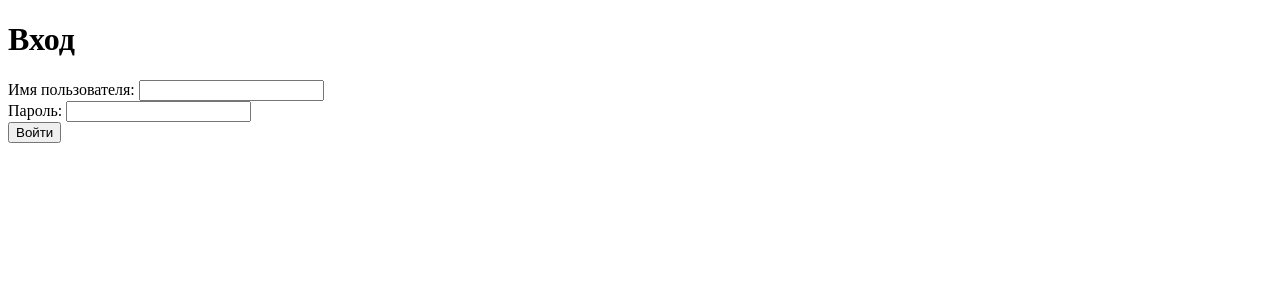
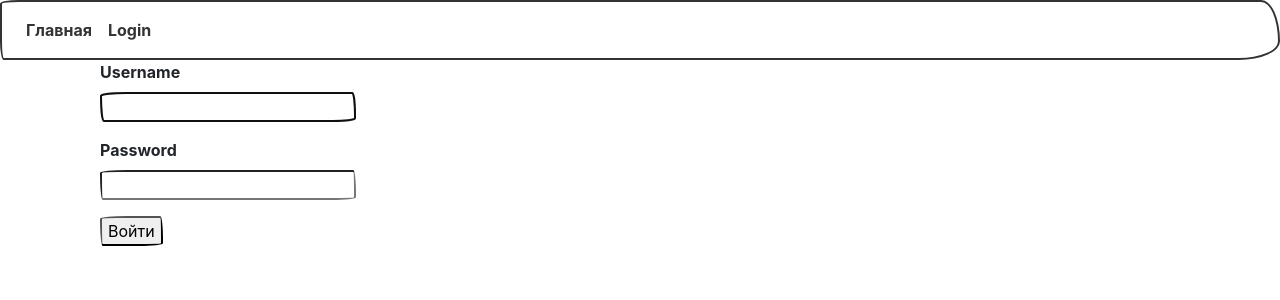
Before and after one commit to jomagsm/new_task_list, a Django app: page /accounts/login in a window 1280 px wide. Shown: the top 300 px of the page. Run offline with Django 3.2, Linux system fonts and the light colour scheme; parts of the project's set-up code (start-up, migrations or seed data) failed here and were passed over; some libraries are stand-ins or nearby versions; some web fonts are replaced.

Commit message:
Исправил форму

```diff
--- a/source/accounts/templates/registration/login.html
+++ b/source/accounts/templates/registration/login.html
@@ -1,32 +1,65 @@
-{% load staticfiles %}
-<!doctype html>
-<html lang="en">
-<head>
-    <meta charset="UTF-8">
-    <meta name="viewport"
-         content="width=device-width, user-scalable=no, initial-scale=1.0, maximum-scale=1.0, minimum-scale=1.0">
-    <meta http-equiv="X-UA-Compatible" content="ie=edge">
-    <link rel="stylesheet" href="{% static 'css/style.css' %}">
-    <title>Вход</title>
-</head>
-<body>
-<div class="container">
-    <h1>Вход</h1>
-    <form action="{% url 'login' %}" method="post" class="text-center">
-        {% csrf_token %}
-        {% if has_error %}
-            <p class="form-error">Неверное имя пользователя или пароль.</p>
-        {% endif %}
-        <div class="form-group">
-            <label for="username" class="form-label">Имя пользователя:</label>
-            <input type="text" name="username" id="username">
-        </div>
-        <div class="form-group">
-            <label for="password" class="form-label">Пароль:</label>
-            <input type="password" name="password" id="password">
-        </div>
-        <button type="submit">Войти</button>
-    </form>
+{#{% load staticfiles %}#}
+{#<!doctype html>#}
+{#<html lang="en">#}
+{#<head>#}
+{#    <meta charset="UTF-8">#}
+{#    <meta name="viewport"#}
+{#         content="width=device-width, user-scalable=no, initial-scale=1.0, maximum-scale=1.0, minimum-scale=1.0">#}
+{#    <meta http-equiv="X-UA-Compatible" content="ie=edge">#}
+{#    <link rel="stylesheet" href="{% static 'css/style.css' %}">#}
+{#    <title>Вход</title>#}
+{#</head>#}
+{#<body>#}
+{#<div class="container">#}
+{#    <h1>Вход</h1>#}
+{#    <form action="{% url 'login' %}" method="post" class="text-center">#}
+{#        {% csrf_token %}#}
+{#        {% if has_error %}#}
+{#            <p class="form-error">Неверное имя пользователя или пароль.</p>#}
+{#        {% endif %}#}
+{#        <div class="form-group">#}
+{#            <label for="username" class="form-label">Имя пользователя:</label>#}
+{#            <input type="text" name="username" id="username">#}
+{#        </div>#}
+{#        <div class="form-group">#}
+{#            <label for="password" class="form-label">Пароль:</label>#}
+{#            <input type="password" name="password" id="password">#}
+{#        </div>#}
+{#        <button type="submit">Войти</button>#}
+{#    </form>#}
+{#</div>#}
+{#</body>#}
+{#</html>#}
+
+{#{% extends 'base.html' %}#}
+{##}
+{#{% block title %}Вход{% endblock %}#}
+{##}
+{#{% block content %}#}
+{#    <h1>Вход</h1>#}
+{#    {% include 'partial/task_form.html' with form_method='post' %}#}
+{#    <button type="submit">Войти</button>#}
+{#{% endblock %}#}
+
+
+{% extends 'base.html' %}
+
+{% block title %}Вход{% endblock %}
+{% block content %}
+<div class="col-6">
+<form method="POST">
+    {% csrf_token %}
+{% for error in form.non_field_errors %}
+    <p class="error">{{ error }}</p>
+{% endfor %}
+{% for field in form %}
+    {% include 'partial/task_form.html' with form=field %}
+    {% endfor %}
+{#{% include 'partial/task_form.html' with form=form.name %}#}
+{#{% include 'partial/task_form.html' with form=form.description %}#}
+{#{% include 'partial/task_form.html' with form=form.status %}#}
+{#{% include 'partial/task_form.html' with form=form.create_at %}#}
+    <input type="submit" value="Войти">
+</form>
 </div>
-</body>
-</html>
+{% endblock %}
--- a/source/webapp/templates/base.html
+++ b/source/webapp/templates/base.html
@@ -15,6 +15,8 @@
       <li class="nav-item active">
         <a class="nav-link" href="{% url 'index_project' %}">Главная <span class="sr-only">(current)</span></a>
       </li>
+        {% block menu %}
+        {% endblock %}
         {% if request.user.is_authenticated %}
             <li class="nav-item active">
             <a class="nav-link" href="{% url 'create_project'%}">Создать проект<span class="sr-only">(current)</span></a>
@@ -24,8 +26,6 @@
                 {% else %}
                     <li><a class="nav-link" href="{% url 'login' %}">Login</a> </li>
                 {% endif %}
-        {% block menu %}
-        {% endblock %}
     </ul>
   {% block search %} {% endblock %}
   </div>
```
